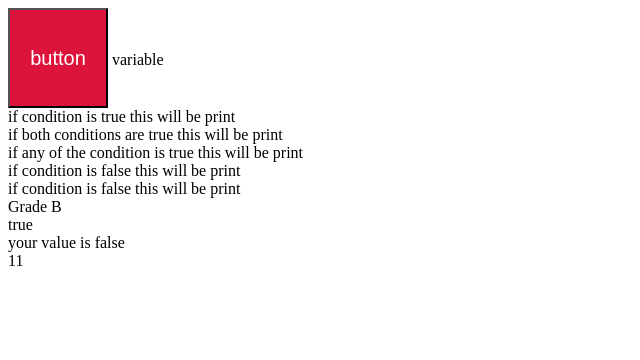
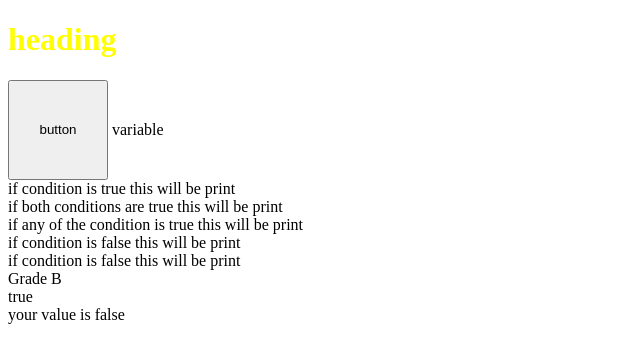
Before and after one commit to Saqib16511/Java-Script-Practice, a plain HTML site: page index.html in a window 1280 px wide. Both pictures are taken after a click on the button "button". Shown: the whole page, without its empty margins (0-640 px from the left). Drawn offline with Linux system fonts and the light colour scheme.

Commit message:
onclick-event-JS

```diff
--- a/index.html
+++ b/index.html
@@ -13,7 +13,10 @@
     </style>
 </head>
 <body>
-    <button id="btn">button</button>
+    <h1 id="hh">heading</h1>
+    <button onclick="change()">
+        button
+    </button>
     <script src="script.js"></script>
 </body>
 </html>
--- a/script.js
+++ b/script.js
@@ -86,21 +86,21 @@ document.write("<br>" + b);
 
 
 // backgroung color change by if condition
-var body = document.querySelector("body");
-body.style.background = "blue";
-var btn = document.getElementById("btn");
-btn.style.background = "crimson";
-btn.style.fontSize = "20px";
-btn.style.color = "white";
+// var body = document.querySelector("body");
+// body.style.background = "blue";
+// var btn = document.getElementById("btn");
+// btn.style.background = "crimson";
+// btn.style.fontSize = "20px";
+// btn.style.color = "white";
 
-btn.addEventListener('click', () =>{
-    if(body.style.backgroundColor == "white"){
-        body.style.backgroundColor = 'black';
-    }else{
-        body.style.backgroundColor = 'white' ;
-    }
-}
-);
+// btn.addEventListener('click', () =>{
+//     if(body.style.backgroundColor == "white"){
+//         body.style.backgroundColor = 'black';
+//     }else{
+//         body.style.backgroundColor = 'white' ;
+//     }
+// }
+// );
 // document.write("<br>")
 // // Function
 // function myFunction(){
@@ -126,9 +126,14 @@ document.write("<br>")
 // var c = sumFunc(3,8,20);
 // document.write(c);
 
-function div(one,two,three,four,five){
-    var b = (one + two + three + four) / five;
-    return b;
+// function div(one,two,three,four,five){
+//     var b = (one + two + three + four) / five;
+//     return b;
+// }
+// var c = div(2,3,1,5,2) * 2
+// document.write(c)
+
+var a = document.getElementById('hh');
+function change(){
+    a.style.color = 'yellow';
 }
-var c = div(2,3,1,5,2) * 2
-document.write(c)
```
